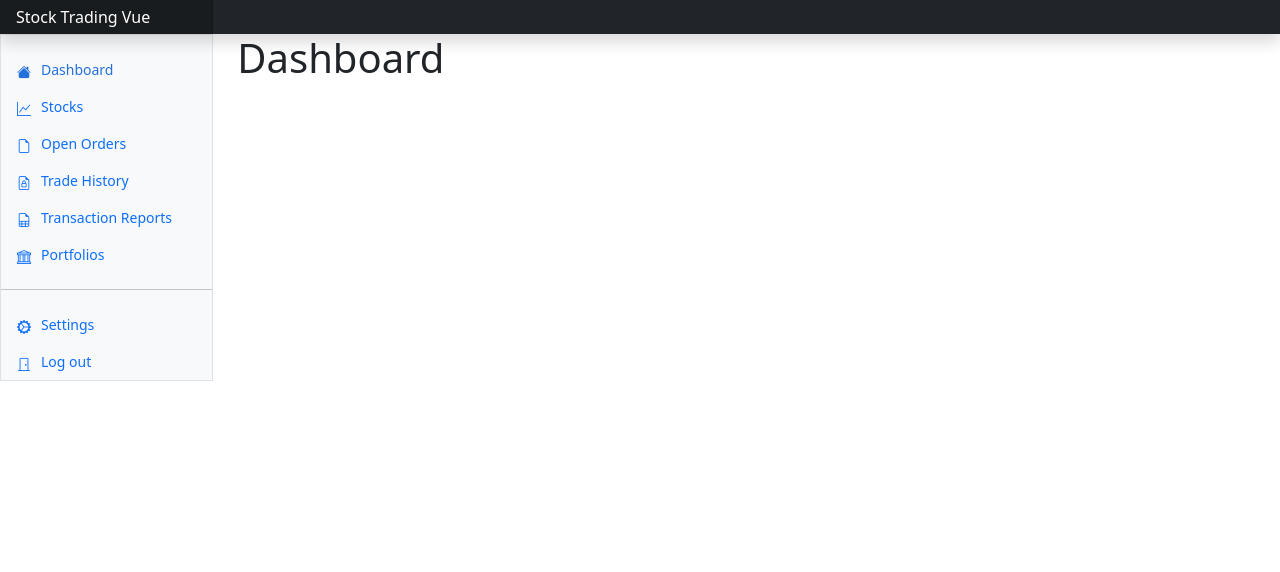
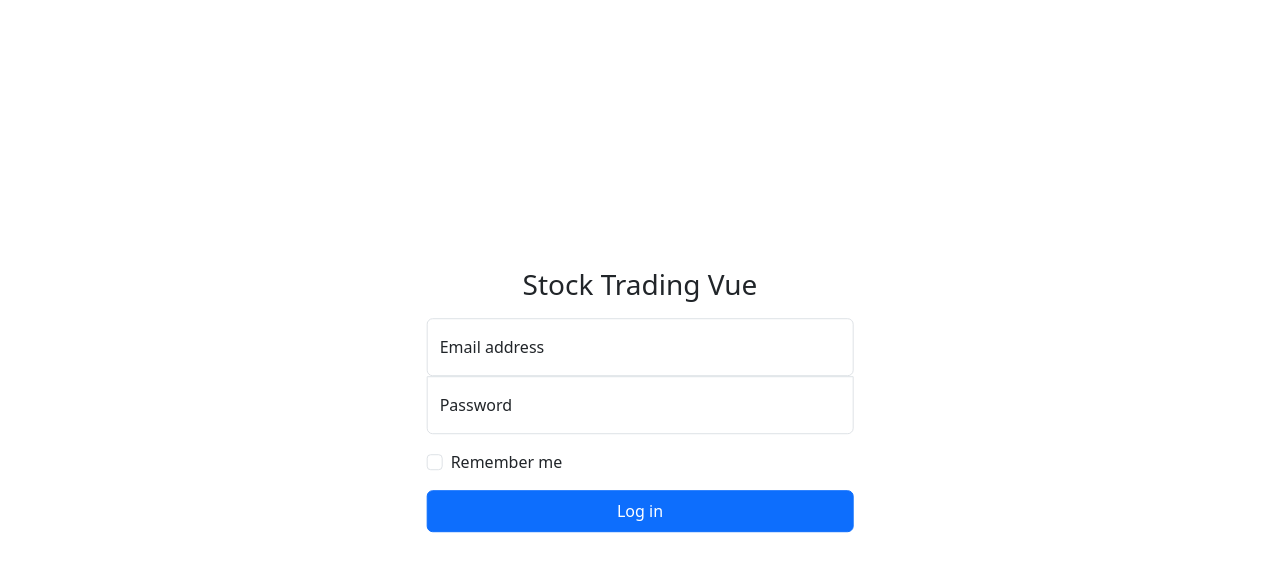
Before and after one commit to greatxam/stock-trading-vue, a Vue app in the folder src/stock-trading-vue/: page / in a window 1280 px wide. Shown: the top 572 px of the page. Built offline with nearby package versions, Linux system fonts and the light colour scheme; no server answers.

Commit message:
v0.0.5 - Authentication
+ Implement OAuth Login API
+ Environment variables
+ Store access token

#5

```diff
--- a/src/stock-trading-vue/package.json
+++ b/src/stock-trading-vue/package.json
@@ -13,6 +13,7 @@
     "lint": "eslint . --ext .vue,.js,.jsx,.cjs,.mjs,.ts,.tsx,.cts,.mts --fix --ignore-path .gitignore"
   },
   "dependencies": {
+    "axios": "^1.7.2",
     "bootstrap": "5.3",
     "bootstrap-icons": "1.11",
     "sass": "1.77",
--- a/src/stock-trading-vue/static/StockTradingApp.vue
+++ b/src/stock-trading-vue/static/StockTradingApp.vue
@@ -3,7 +3,8 @@ import DashboardView from './views/DashboardView.vue'
 import LoginView from './views/LoginView.vue'
 
 // TODO: authenticate user
-const is_authenticated = true;
+const accessToken = JSON.parse(sessionStorage.getItem(import.meta.env.VITE_API_CACHE_TOKEN_KEY))
+const is_authenticated = false;
 </script>
 
 <template>
--- a/src/stock-trading-vue/static/components/user/Login.vue
+++ b/src/stock-trading-vue/static/components/user/Login.vue
@@ -1,33 +1,94 @@
+<script setup lang="ts">
+import { ref } from 'vue'
+import axios from 'axios'
+
+axios.defaults.baseURL = '/stock_trading_api'
+
+const username = ref<string>()
+const password = ref<string>()
+const rememberMe = ref<boolean>(false)
+
+async function onSubmit(e: Event) {
+    e.preventDefault()
+
+    const headers = {
+        'Authorization': 'Basic ' + import.meta.env.VITE_API_CREDENTIAL,
+    }
+
+    const data = {
+        'grant_type': 'password',
+        'username': username.value,
+        'password': password.value
+    }
+
+    axios.post('/auth/token/', data, {'headers': headers})
+        .then(function (response) {
+            // TODO: store token in browser local storage
+            if (rememberMe.value) {
+                localStorage.setItem(
+                    import.meta.env.VITE_API_CACHE_TOKEN_KEY,
+                    JSON.stringify(response.data))
+            } else {
+                sessionStorage.setItem(
+                    import.meta.env.VITE_API_CACHE_TOKEN_KEY,
+                    JSON.stringify(response.data))
+            }
+            console.log(response.data);
+        })
+        .catch(function (error) {
+            console.log(error);
+        })
+}
+</script>
+
 <template>
     <div class="form-login position-relavite text-center">
-        <form class="position-absolute top-50 start-50 translate-middle col-8 col-sm-6 col-md-4 col-lg-4">
+        <form
+            @submit="onSubmit"
+            class="position-absolute top-50 start-50 translate-middle col-8 col-sm-6 col-md-4 col-lg-4">
             <h1 class="h3 mb-3 fw-normal">Stock Trading Vue</h1>
 
             <!-- form.email -->
             <div class="form-floating">
-                <input type="email" class="form-control" id="floatingInput" placeholder="name@example.com">
+                <input
+                    id="username"
+                    type="text"
+                    v-model="username"
+                    placeholder="name@example.com"
+                    class="form-control" >
                 <label for="floatingInput">Email address</label>
             </div>
             <!-- /form.email -->
 
             <!-- form.password -->
             <div class="form-floating">
-                <input type="password" class="form-control" id="floatingPassword" placeholder="Password">
+                <input
+                    id="password"
+                    type="password"
+                    v-model="password"
+                    placeholder="Password"
+                    class="form-control">
                 <label for="floatingPassword">Password</label>
             </div>
             <!-- /form.password -->
 
             <!-- form.remember_me -->
             <div class="form-check text-start my-3">
-                <input class="form-check-input" type="checkbox" value="remember-me" id="flexCheckDefault">
-                <label class="form-check-label" for="flexCheckDefault">
+                <input
+                    id="rememberMe"
+                    type="checkbox"
+                    v-model="rememberMe"
+                    class="form-check-input">
+                <label class="form-check-label" for="rememberMe">
                     Remember me
                 </label>
             </div>
             <!-- /form.remember_me -->
 
             <!-- form.submit -->
-            <button class="btn btn-primary w-100 py-2" type="submit">Sign in</button>
+            <button
+                type="submit"
+                class="btn btn-primary w-100 py-2">Log in</button>
             <!-- /form.submit -->
         </form>
     </div>
--- a/src/stock-trading-vue/static/main.ts
+++ b/src/stock-trading-vue/static/main.ts
@@ -1,10 +1,13 @@
 import { createApp } from 'vue'
 import StockTradingApp from './StockTradingApp.vue'
 import router from './router/'
+import axios from 'axios'
 
 import 'bootstrap-icons/font/bootstrap-icons.scss'
 import * as bootstrap from 'bootstrap'
 import './assets/styles.scss'
+
+axios.defaults.baseURL = import.meta.env.VITE_API_PROXY
 
 const app = createApp(StockTradingApp)
 
--- a/src/stock-trading-vue/vite.config.ts
+++ b/src/stock-trading-vue/vite.config.ts
@@ -1,10 +1,21 @@
 import { fileURLToPath, URL } from 'node:url'
 
-import { defineConfig } from 'vite'
+import { defineConfig, loadEnv } from 'vite'
 import vue from '@vitejs/plugin-vue'
+
+const env = loadEnv(process.env.NODE_MODE, process.cwd())
 
 // https://vitejs.dev/config/
 export default defineConfig({
+  server: {
+    proxy: {
+      '/stock_trading_api': {
+        target: env.VITE_API_URL + '/' + env.VITE_API_VERSION,
+        changeOrigin: true,
+        rewrite: (path) => path.replace(/^\/stock_trading_api/, '')
+      }
+    }
+  },
   plugins: [
     vue(),
   ],
@@ -12,5 +23,5 @@ export default defineConfig({
     alias: {
       '@': fileURLToPath(new URL('./static', import.meta.url))
     }
-  }
+  },
 })
```
Also changed, not shown: 1 other file (tests, documents, lock files or other folders).
